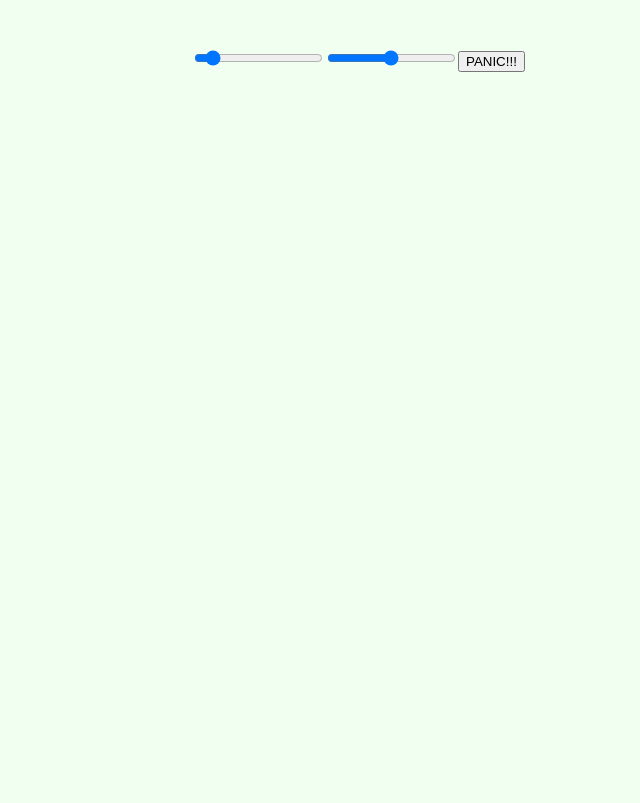
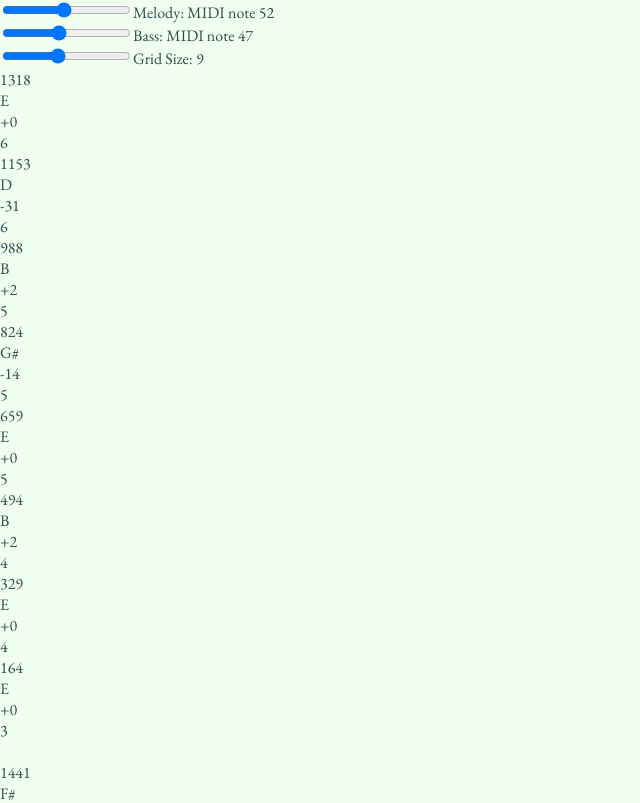
Before and after one commit to jamiecwebber/jcw-website, a React (Create React App) app: page /tools in a window 1280 px wide. Shown: the top 803 px of the page, without its empty margins (0-640 px from the left). Built offline with nearby package versions, Linux system fonts and the light colour scheme.

Commit message:
imported Tone.js, next have to convert CSS to styled components

```diff
--- a/package.json
+++ b/package.json
@@ -10,7 +10,8 @@
     "react-dom": "^16.13.1",
     "react-router-dom": "^5.2.0",
     "react-scripts": "3.4.1",
-    "styled-components": "^5.1.1"
+    "styled-components": "^5.1.1",
+    "tone": "^14.7.77"
   },
   "resolutions": {
     "styled-components": "^5"
--- a/src/App.js
+++ b/src/App.js
@@ -6,7 +6,7 @@ import { BrowserRouter as Router, Switch, Route}  from 'react-router-dom';
 import { AudioContextProvider } from './contexts/AudioContext.js';
 
 import WelcomePage from './pages/Welcome.js';
-// import CTCalculator from './pages/CTCalculator.js';
+import { CTCalculator } from './pages/CTCalculator.js';
 import BlogPage from './pages/BlogPage.js';
 import TuningTool from './pages/TuningTool.js';
 
@@ -32,7 +32,8 @@ const App = ({ children }) => {
             <Title>Boop doop badaboop doop!</Title>
           </Route>
           <Route path="/tools">
-            <TuningTool />
+            {/* <TuningTool /> */}
+            <CTCalculator/>
           </Route>
           <Route path="/blog">
             <BlogPage />
--- a/src/pages/CTCalculator.js
+++ b/src/pages/CTCalculator.js
@@ -1,18 +1,172 @@
-import React from 'react';
+import React, { useState, useEffect } from 'react';
+import * as Tone from 'tone';
 // import styled from 'styled-components';
 import { PageFrame } from '../components/styles';
+import { useAudio, AudioPanicButton } from '../contexts/AudioContext'
 
 
-const CTCalculator = () => {
-    return (
-        <>
-            <PageFrame>
-                Goal for this page is to port in the ct grid from codepen
-                {/* controls at top left */}
-                {/* actual display grid */}
-            </PageFrame>
-        </>
-    )
+// const CTCalculator = () => {
+//     const audioContext = useAudio();
+
+//     return (
+//         <>
+//             <PageFrame>
+//                 Goal for this page is to port in the ct grid from codepen
+//                 {/* controls at top left */}
+//                 {/* actual display grid */}
+//             </PageFrame>
+//         </>
+//     )
+// }
+
+// export default CTCalculator
+
+
+Tone.Master.volume.value = -10
+
+let frequencyToMidicents = (frequency) => {
+  // this calculation assumes A4 = 440Hz = 6900 MIDIcents
+  // https://newt.phys.unsw.edu.au/jw/notes.html
+  let midicents = 6900 + 1200 * Math.log(frequency/440) / Math.log(2);
+  return midicents;
 }
 
-export default CTCalculator
+let midiToFrequency = (midi) => {
+  return Math.pow(2,((midi-69)/12)) * 440;
+}
+
+const Note = ({frequency}) => {
+  let midicents = frequencyToMidicents(frequency);
+
+  let cents = Math.round(midicents % 100);
+  if (cents > 50) cents -= 100;
+
+  let semitone = Math.round(midicents / 100);
+  let octave = Math.floor(semitone/12) - 1;
+  let notes = ['C', 'C#', 'D', 'D#', 'E', 'F', 'F#', 'G', 'G#', 'A', 'A#', 'B'];
+  let note = notes[semitone % 12];
+
+  return (
+    <div className='noteContainer'>
+      <div className='frequency'>{Math.floor(frequency)}</div>
+      <div className='note'>{note}</div>
+      <div className='cents'>
+        {cents >= 0 ? ' +' : ' -'}{Math.abs(cents)}
+      </div>
+      <div className='octave'>{octave}</div>
+    </div>
+  )
+}
+
+const Chime = ({frequency}) => {
+
+    const [synth, setSynth] = useState();
+    const [synthFrequency, setSynthFrequency] = useState(frequency);
+
+    useEffect(() => {
+      const newSynth = new Tone.Synth().toMaster();
+      newSynth.oscillator.type = 'sine';
+      newSynth.envelope.attack = 0.4;
+      newSynth.envelope.decay = 1.0;
+      newSynth.envelope.sustain = 0.5;
+      newSynth.envelope.release = 1;
+
+      setSynth(newSynth);
+    }, [])
+
+    useEffect(() => {
+      setSynthFrequency(frequency);
+    }, [frequency])
+
+    const onClick = () => {
+      synth.triggerAttackRelease(synthFrequency, 1)
+    }
+
+    if (frequency === 0) {
+      return (
+        <div className='chime'>
+          &nbsp;
+        </div>
+      )
+    } else {
+      return (
+        <div className='chime' onClick={onClick}>
+          <Note frequency={frequency}/>
+        </div>
+      )
+    }
+}
+
+const CTCGrid = ({gridSize, melody, bass}) => {
+  const [gridRows, setGridRows] = useState([]);
+  const [gridColumns, setGridColumns] = useState([]);
+
+  useEffect(()=>{
+    console.log('gridSize: ', gridSize);
+    let newArray = []
+    for (var i=0; i<gridSize; i++){
+      newArray.push(i);
+    }
+
+    setGridRows(newArray);
+    setGridColumns(newArray);
+
+  },[gridSize]);
+
+  return (
+    <div className='CTCGrid'>
+       {
+      gridRows.map((r) => {
+        return (
+          <div className='gridRow'>
+            {gridColumns.map((c) => {
+              return(
+                  //<div>{r} {c}</div>
+                  <Chime frequency={(gridSize-c-1)*melody + r*bass}/>
+                  )
+            })}
+          </div>
+        )
+      })
+      }
+    </div>
+  )
+}
+
+export const CTCalculator = () => {
+  const [melodyMIDI, setMelodyMIDI] = useState(52);
+  const [bassMIDI, setBassMIDI] = useState(47);
+  const [gridSize, setGridSize] = useState(9);
+
+  const handleMelodyChange = (event) => {
+    setMelodyMIDI(event.target.value);
+  }
+
+  const handleBassChange = (event) => {
+    setBassMIDI(event.target.value);
+  }
+
+  const handleGridSizeChange = (event) => {
+    setGridSize(event.target.value);
+  }
+
+  return (
+    <div className='container'>
+      <div className='controls'>
+        <div>
+          <input type="range" min="1" max="108" value={melodyMIDI} class="slider" onChange={handleMelodyChange} id="melodySlider"/>
+          Melody: MIDI note {melodyMIDI}
+        </div>
+        <div>
+          <input type="range" min="1" max="108" value={bassMIDI} class="slider" onChange={handleBassChange} id="bassSlider"/>
+          Bass: MIDI note {bassMIDI}
+        </div>
+        <div>
+          <input type="range" min="1" max="20" value={gridSize} class="slider" onChange={handleGridSizeChange} id="gridSizeSlider"/>
+          Grid Size: {gridSize}
+        </div>
+      </div>
+      <CTCGrid gridSize={gridSize} melody={midiToFrequency(melodyMIDI)} bass={midiToFrequency(bassMIDI)}/>
+    </div>
+  )
+}
--- a/src/pages/Welcome.js
+++ b/src/pages/Welcome.js
@@ -59,21 +59,12 @@ const WelcomePage = () => {
     const audioContext = useAudio();
     const audioContextRef = useAudioRef();
 
-    // const resetAudio = () =>
-    // {
-    //     console.log('click!')
-    //     audioContextRef.current.close();
-    //     audioContextRef.current = new window.AudioContext();
-    // }
-
     return (
         <React.Fragment>
             <Rectangles />
             <PageFrame>
                 <BackgroundImage img={greyTexture}>
                     <Name>jamie christopher webber</Name>
-                    {/* <button onClick={()=>{resetAudio()}}>Stop sounds</button> */}
-                    <AudioPanicButton>End Sounds!</AudioPanicButton>
                     <div>
                         <Photo src={coverPhoto} alt="jcw"></Photo>
                         <div>
```
Also changed, not shown: 1 other file (tests, documents, lock files or other folders).
